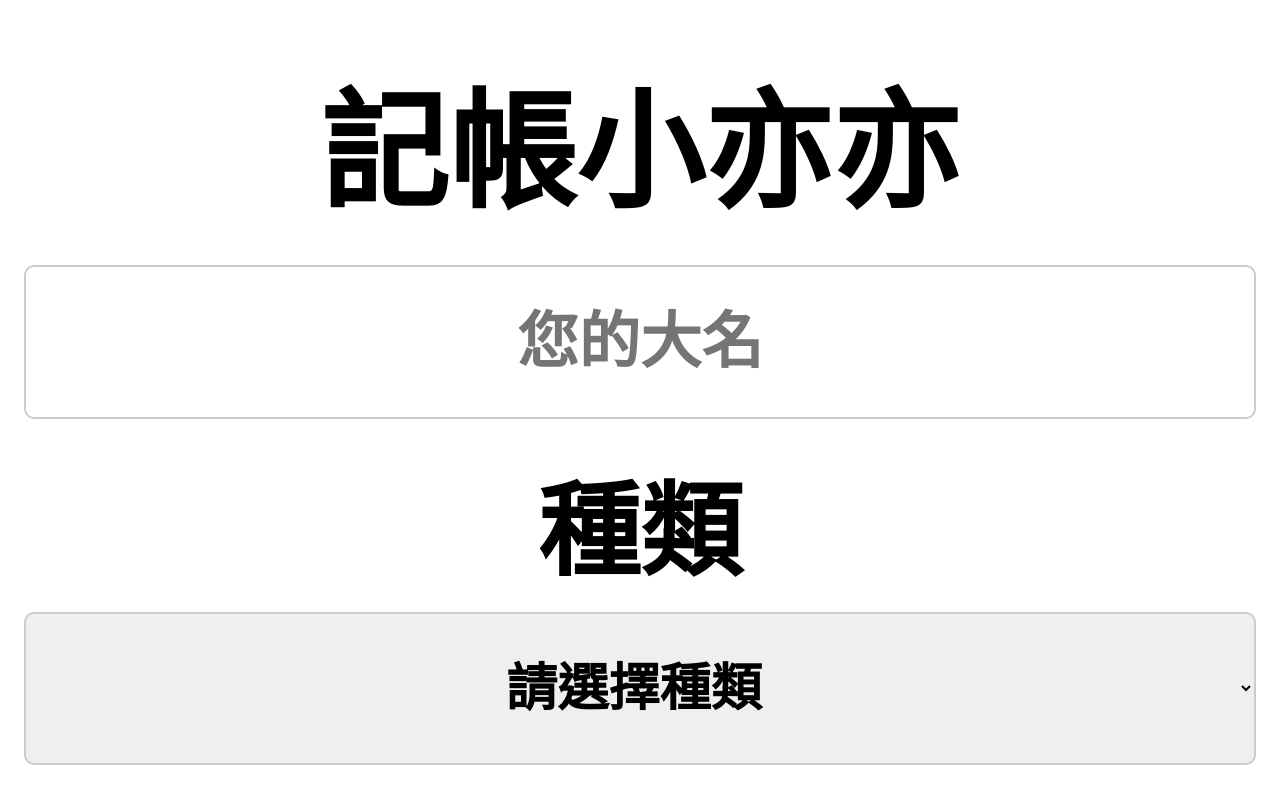
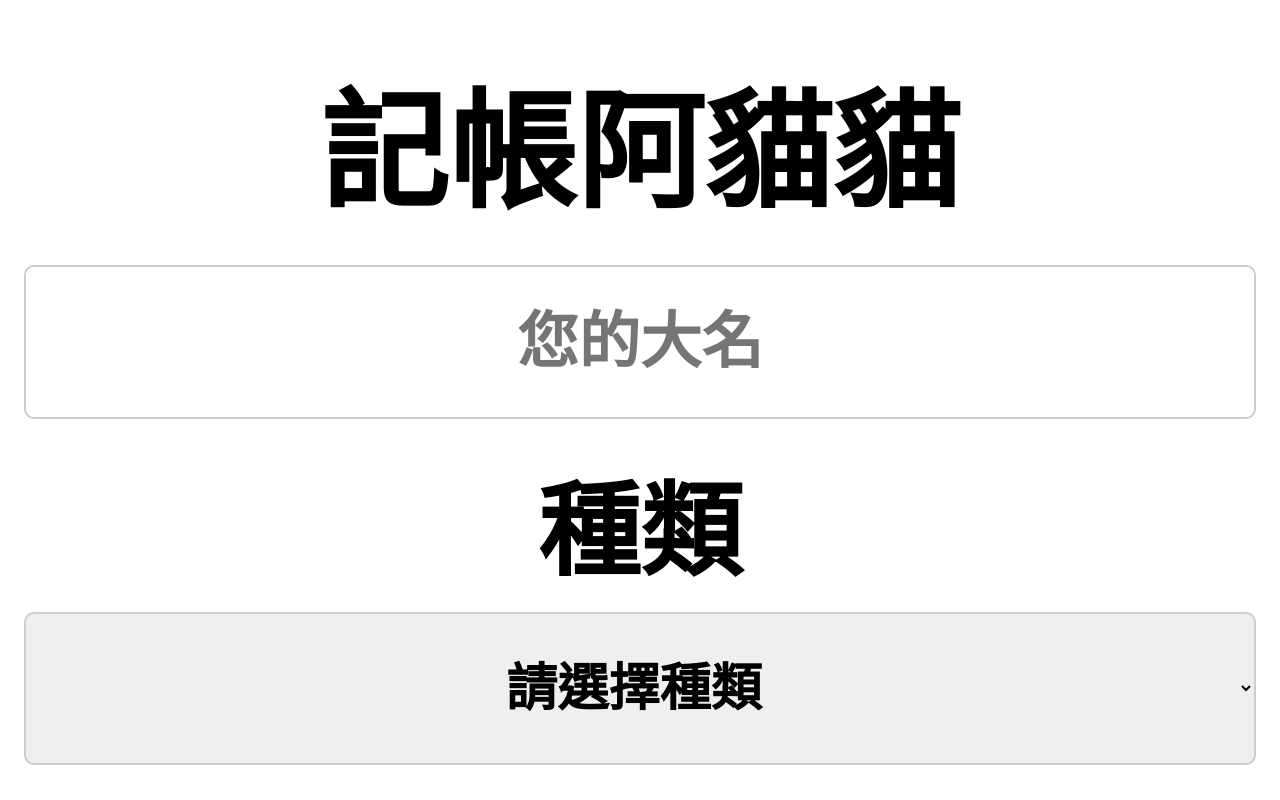
Before and after one commit to DaDAYAga/accounting, a plain HTML site: page index.html in a window 1280 px wide. Drawn offline with nearby package versions, Linux system fonts and the light colour scheme.

Commit message:
231009_modify_1

```diff
--- a/index.html
+++ b/index.html
@@ -4,7 +4,7 @@
 	<meta charset="utf-8">
 	<meta http-equiv="X-UA-Compatible" content="IE=edge">
 	<meta name="viewport" content="width=device-width, initial-scale=1">
-	<title>測試回傳資料_鹽酥雞</title>
+	<title>記帳阿貓貓</title>
 	<link rel="stylesheet" href="./css/style.css">
 	<script src="https://code.jquery.com/jquery-3.7.0.min.js"></script>
 	<script src="./js/javascript.js"></script>
@@ -13,7 +13,7 @@
 	<div class="container">
 		<ul>
 			<li>
-				<h1>記帳小亦亦</h1>
+				<h1>記帳阿貓貓</h1>
 			</li>
 			<li>
 				<input id="userName" type="text" placeholder="您的大名">
```
